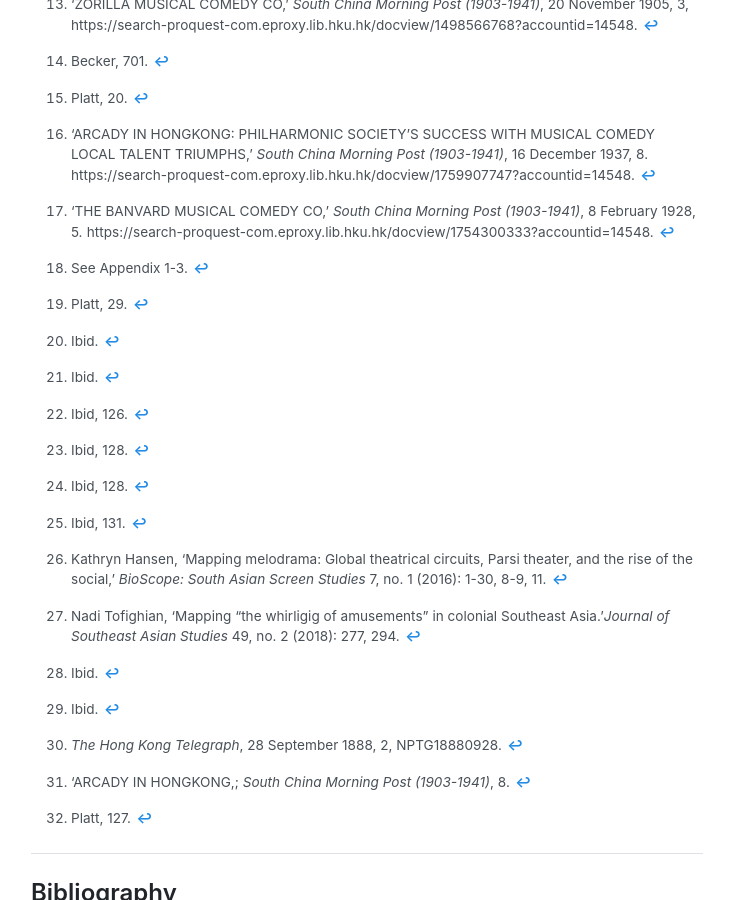
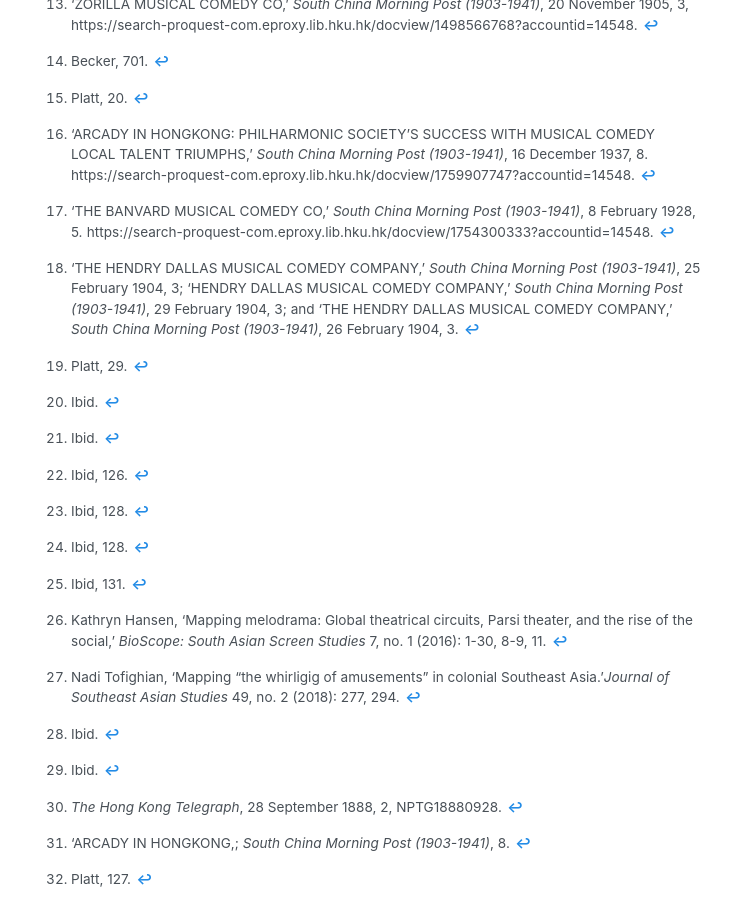
Before and after one commit to colonialasiantheatre/colonialasiantheatre.github.io, a Jekyll site: the page built from _posts/2020-08-14-vincent-chu.md, in a window 1280 px wide and 900 px high, scrolled down 3909 px. Shown: the whole window, without its empty margins (273-1004 px from the left). Built offline with Jekyll 4.4.1, drawn with Linux system fonts in a browser that asks for light colours.

Commit message:
Update 2020-08-14-vincent-chu.md

```diff
--- a/_posts/2020-08-14-vincent-chu.md
+++ b/_posts/2020-08-14-vincent-chu.md
@@ -58,7 +58,7 @@
 
 [^17]: 'THE BANVARD MUSICAL COMEDY CO,' *South China Morning Post (1903-1941)*, 8 February 1928, 5*.* https://search-proquest-com.eproxy.lib.hku.hk/docview/1754300333?accountid=14548.
 
-[^18]: See Appendix 1-3.
+[^18]: 'THE HENDRY DALLAS MUSICAL COMEDY COMPANY,' *South China Morning Post (1903-1941)*, 25 February 1904, 3; 'HENDRY DALLAS MUSICAL COMEDY COMPANY,' *South China Morning Post (1903-1941)*, 29 February 1904, 3; and 'THE HENDRY DALLAS MUSICAL COMEDY COMPANY,' *South China Morning Post (1903-1941)*, 26 February 1904, 3.
 
 [^19]: Platt, 29.
 
```
